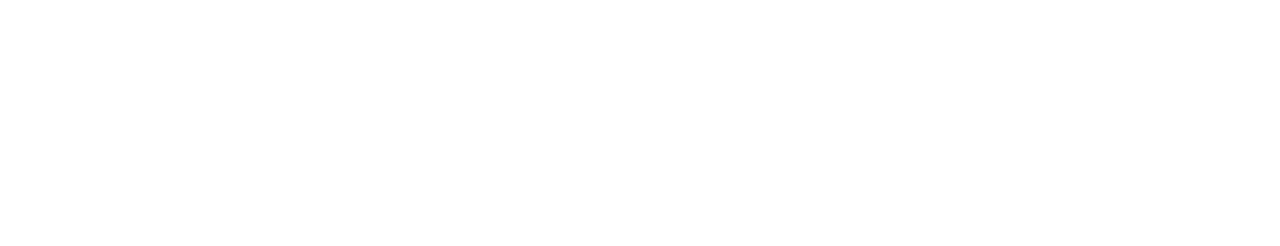
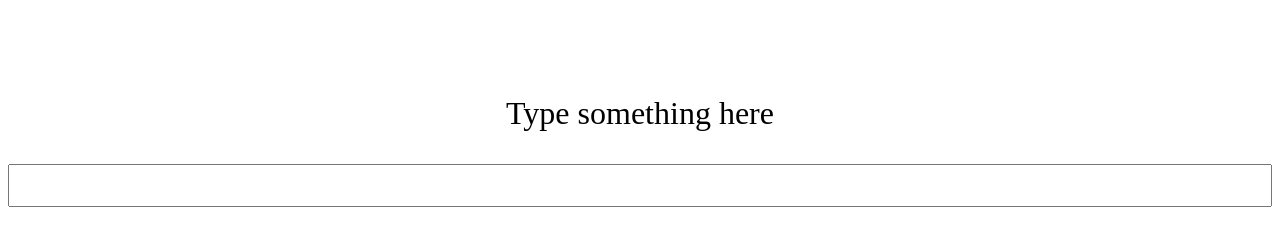
Before and after one commit to mikailaliyev/jstyping-demo, a plain HTML site: page index.html in a window 1280 px wide. Drawn offline with Linux system fonts and the light colour scheme.

Commit message:
adding main content

```diff
--- a/index.html
+++ b/index.html
@@ -4,9 +4,13 @@
     <meta charset="UTF-8">
     <meta http-equiv="X-UA-Compatible" content="IE=edge">
     <meta name="viewport" content="width=device-width, initial-scale=1.0">
+    <link rel="stylesheet" href="./styles.css">
     <title>JS Typing Demo</title>
 </head>
 <body>
-
+    <div class="main">
+        <p>Type something here</p>
+        <input type="text">
+    </div>
 </body>
 </html>
--- /dev/null
+++ b/styles.css
@@ -0,0 +1,14 @@
+.main {
+  display: flex;
+  flex-direction: column;
+  justify-content: center;
+  text-align: center;
+  margin-top: 5%;
+}
+.main > p {
+  font-size: 2em;
+}
+.main > input {
+  font-size: 2em;
+  outline: none;
+}
```
